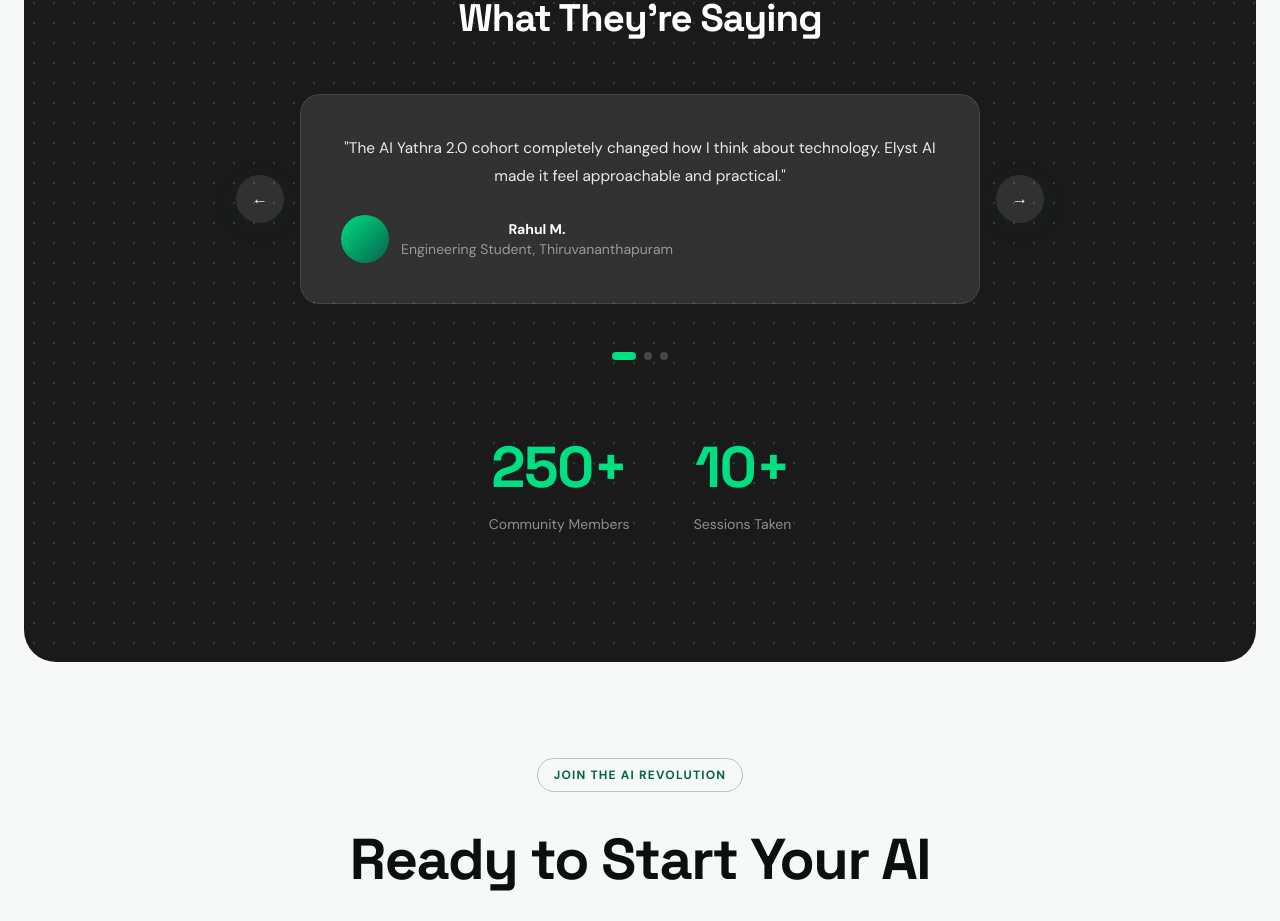
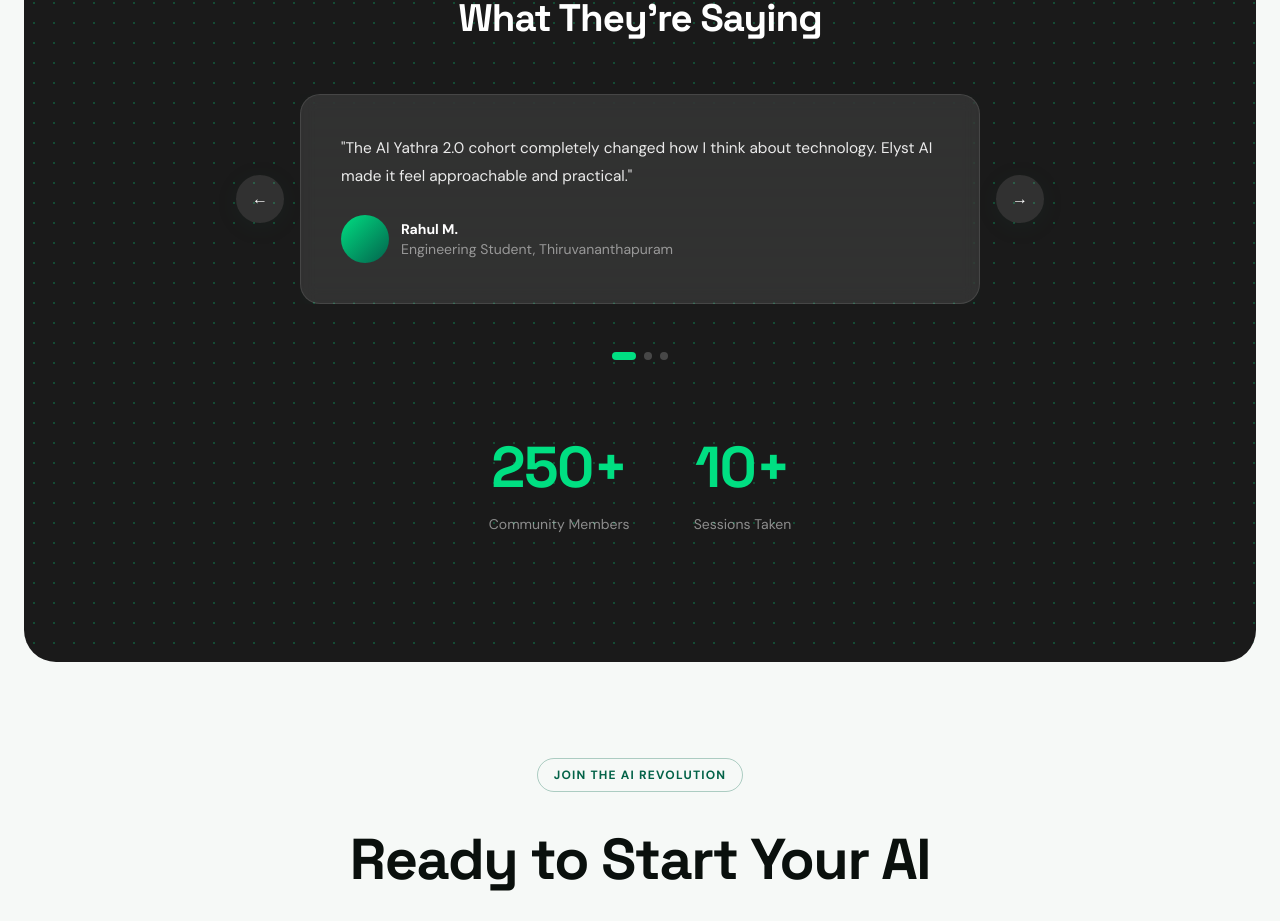
Before and after one commit to Elyst-AI-Git/elyst-ai-landing-page, a React (Vite) app: page / in a window 1280 px wide. Shown: the part 3519-4440 px from the top of the page. Built offline with nearby package versions, Linux system fonts and the light colour scheme; no server answers.

Commit message:
style(testimonials): fix alignment of text

```diff
--- a/src/components/Testimonials.jsx
+++ b/src/components/Testimonials.jsx
@@ -119,7 +119,7 @@
                   transition={{ duration: 0.4, ease: "easeOut" }}
                   className="bg-white/10 backdrop-blur-sm rounded-card p-8 md:p-10 shadow-card border border-white/10"
                 >
-                  <p className="font-body text-body-size text-white/90 leading-[1.8] mb-6">
+                  <p className="font-body text-body-size text-white/90 leading-[1.8] mb-6 text-start">
                     "{testimonials[current].quote}"
                   </p>
                   <div className="flex items-center gap-3">
@@ -128,7 +128,7 @@
                       style={{ background: "linear-gradient(135deg, #00df82, #03624c)" }}
                     />
                     <div>
-                      <p className="font-body font-bold text-sm text-white">{testimonials[current].name}</p>
+                      <p className="font-body font-bold text-sm text-white text-start ">{testimonials[current].name}</p>
                       <p className="font-body text-sm text-white/50">{testimonials[current].role}</p>
                     </div>
                   </div>
```
